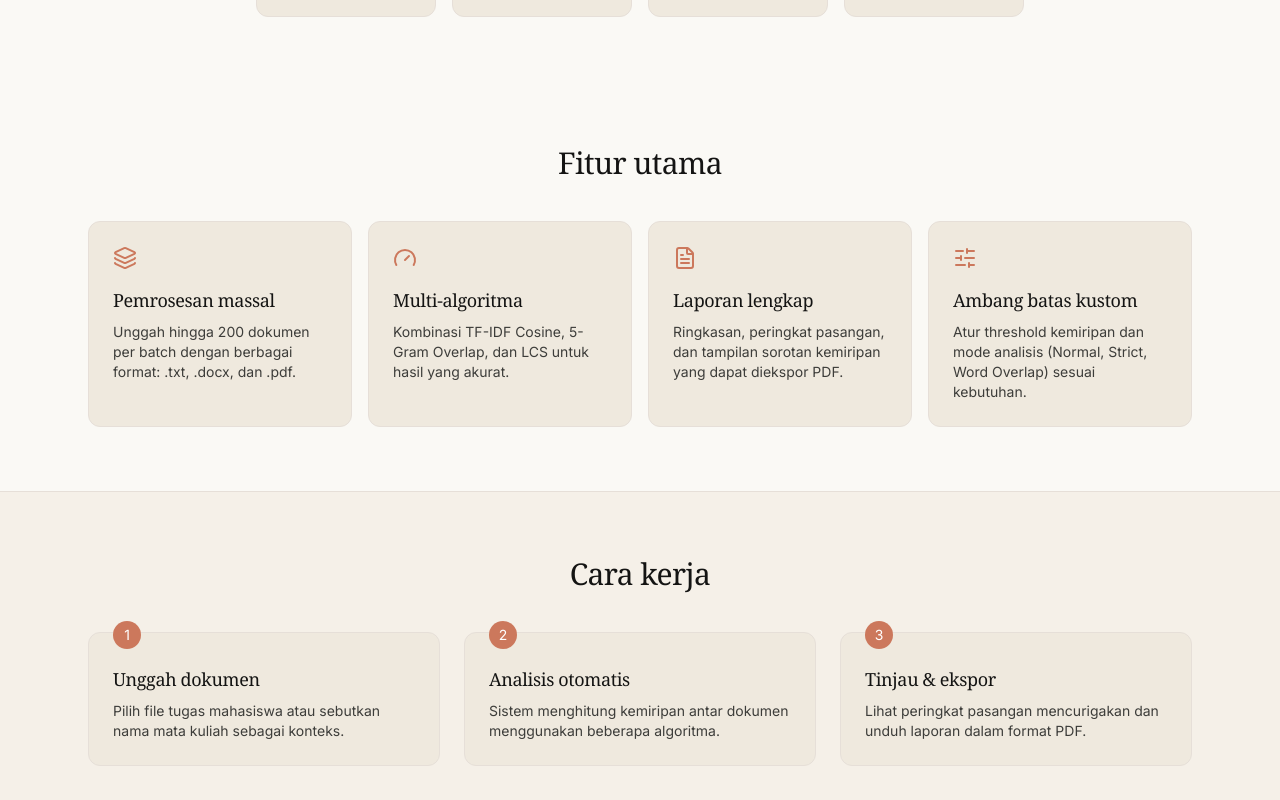
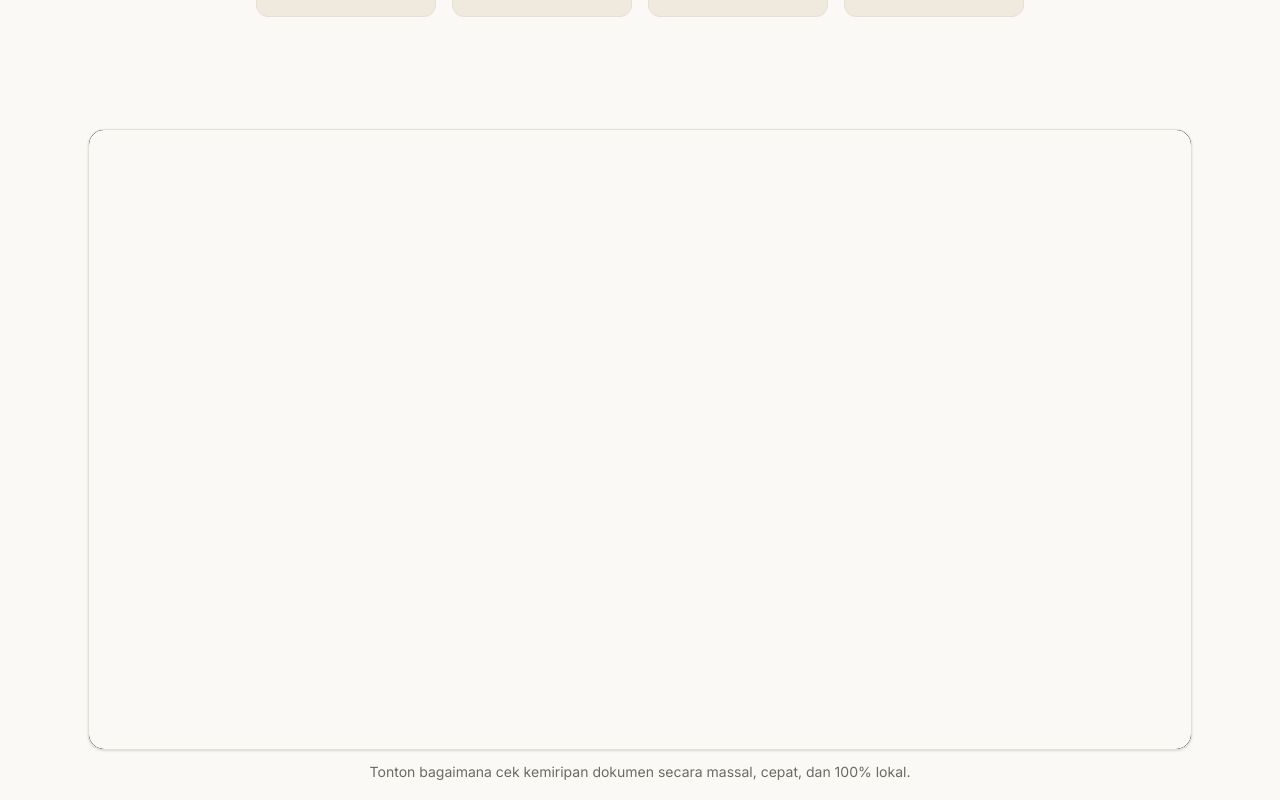
Before and after one commit to zenith-id/plagiarism-checker, a Next.js app in the folder frontend/: page / in a window 1280 px wide. Shown: the part 580-1380 px from the top of the page. Built offline with nearby package versions, Linux system fonts and the light colour scheme.

Commit message:
feat(marketing): add promo video component and wire into landing page

```diff
--- a/frontend/app/(marketing)/page.tsx
+++ b/frontend/app/(marketing)/page.tsx
@@ -1,4 +1,5 @@
 import { Hero } from "@/components/marketing/Hero";
+import { PromoVideo } from "@/components/marketing/PromoVideo";
 import { FeatureGrid } from "@/components/marketing/FeatureGrid";
 import { HowItWorks } from "@/components/marketing/HowItWorks";
 import { CtaSection } from "@/components/marketing/CtaSection";
@@ -7,6 +8,7 @@ export default function LandingPage() {
   return (
     <>
       <Hero />
+      <PromoVideo />
       <FeatureGrid />
       <HowItWorks />
       <CtaSection />
--- /dev/null
+++ b/frontend/src/components/marketing/PromoVideo.tsx
@@ -0,0 +1,18 @@
+export function PromoVideo() {
+  return (
+    <section className="max-w-6xl w-full mx-auto px-6 py-12">
+      <div className="relative w-full rounded-2xl overflow-hidden border border-hairline bg-canvas-card shadow-sm" style={{ aspectRatio: "16 / 9" }}>
+        <iframe
+          src="/promo/index.html"
+          title="Video promo Plagiarism Checker"
+          className="absolute inset-0 w-full h-full"
+          loading="lazy"
+          allow="fullscreen"
+        />
+      </div>
+      <p className="mt-3 text-center text-sm text-muted">
+        Tonton bagaimana cek kemiripan dokumen secara massal, cepat, dan 100% lokal.
+      </p>
+    </section>
+  );
+}
```
